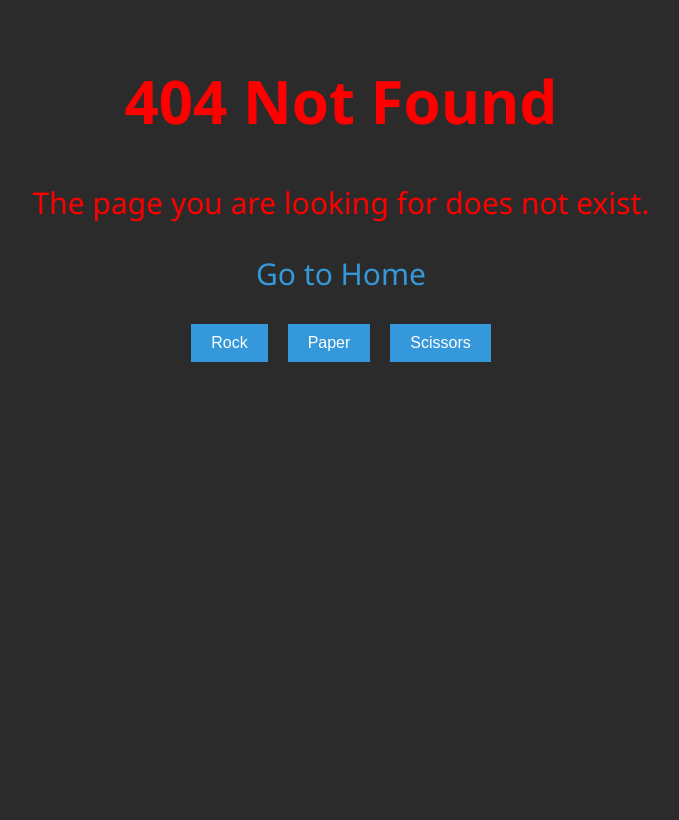
After one commit to shashankpandey04/Staff-Management-Portal, a Flask app: template templates/404.html in a window 1280 px wide. The commit adds this page. Shown: the whole page, without its empty margins (299-978 px from the left). Run offline with Flask 3, Linux system fonts and the light colour scheme; the template is opened without the code that fills it, so the values that code supplies are empty.

Commit message:
Added Navigation & Other required files.

```diff
--- a/main.py
+++ b/main.py
@@ -1 +1,57 @@
 #Staff Management Portal
+from flask import Flask, render_template, request, redirect, url_for, session
+import mysql.connector as msc
+
+mycon=msc.connect(host='localhost',user='root',passwd='root',database='aws')
+mycur=mycon.cursor()
+app = Flask(__name__)
+
+app.secret_key = 'any random string'
+@app.route('/')
+def index():
+    return render_template('index.html')
+
+@app.route('/login', methods=['GET', 'POST'])
+def login():
+    if request.method == 'POST':
+        uname = request.form['uname']
+        passwd = request.form['passwd']
+        try:
+            mycur.execute(f"SELECT * FROM login WHERE uname='{uname}' AND passwd='{passwd}' AND admin='1'")
+            admin_res = mycur.fetchone()
+            if admin_res:
+                session['uname'] = uname
+                session['admin'] = True
+                return redirect(url_for('dashboard'))
+        except:
+            pass
+        try:
+            mycur.execute(f"SELECT * FROM login WHERE uname='{uname}' AND passwd='{passwd}'")
+            user_res = mycur.fetchone()
+            if user_res:
+                session['uname'] = uname
+                return redirect(url_for('dashboard'))
+        except:
+            pass
+        return render_template('index.html', msg='Invalid Username or Password')
+    else:
+        return redirect(url_for('index'))
+
+@app.route('/dashboard')
+def dashboard():
+    if 'admin' in session:
+        return render_template('dashboard.html', session=session)
+    if 'uname' not in session:
+        return redirect(url_for('index'))
+    return render_template('dashboard.html', session=session)
+
+@app.errorhandler(404)
+def page_not_found(error):
+    return render_template('404.html'), 404
+
+@app.route('/logout')
+def logout():
+    session.clear()
+    return redirect(url_for('index'))
+
+app.run(debug=True)
--- /dev/null
+++ b/templates/404.html
@@ -0,0 +1,121 @@
+<!DOCTYPE html>
+<html lang="en">
+
+<head>
+    <meta charset="UTF-8">
+    <meta name="viewport" content="width=device-width, initial-scale=1.0">
+    <title>404 Not Found | AWS</title>
+    <style>
+        body {
+            margin: 0;
+            padding: 10px;
+            font-family: 'Segoe UI', Tahoma, Geneva, Verdana, sans-serif;
+            background-color: #2b2b2b;
+            color: #ffffff;
+            height: 100vh;
+            overflow: hidden;
+        }
+
+        .error404 {
+            color: red;
+            font-size: 30px;
+            text-align: center;
+            margin-top: 50px;
+        }
+
+        .error404 a {
+            color: #3498db;
+            text-decoration: none;
+        }
+
+        #game-container {
+            display: flex;
+            justify-content: center;
+            margin-top: 20px;
+        }
+
+        button {
+            background-color: #3498db;
+            color: #ffffff;
+            font-size: 16px;
+            padding: 10px 20px;
+            margin: 0 10px;
+            border: none;
+            cursor: pointer;
+            transition: background-color 0.3s ease-in-out;
+        }
+
+        button:hover {
+            background-color: #2980b9;
+        }
+
+        #game-results {
+            text-align: center;
+            margin-top: 20px;
+            font-weight: bold;
+        }
+        #confetti-container {
+            position: fixed;
+            width: 100%;
+            height: 100%;
+            pointer-events: none;
+            z-index: 100;
+        }
+    </style>
+</head>
+
+<body>
+    <div class="error404">
+        <h1>404 Not Found</h1>
+        <p>The page you are looking for does not exist.</p>
+        <p><a href="{{ url_for('index') }}">Go to Home</a></p>
+    </div>
+
+    <div id="game-container">
+        <button onclick="playGame('rock')">Rock</button>
+        <button onclick="playGame('paper')">Paper</button>
+        <button onclick="playGame('scissors')">Scissors</button>
+    </div>
+
+    <div id="game-results"></div>
+
+    <script src="https://cdn.jsdelivr.net/particles.js/2.0.0/particles.min.js"></script>
+    <script>
+        function playGame(playerChoice) {
+            var choices = ['rock', 'paper', 'scissors'];
+            var computerChoice = choices[Math.floor(Math.random() * choices.length)];
+
+            var result = '';
+
+            if (playerChoice === computerChoice) {
+                result = "It's a tie!";
+            } else if (
+                (playerChoice === 'rock' && computerChoice === 'scissors') ||
+                (playerChoice === 'paper' && computerChoice === 'rock') ||
+                (playerChoice === 'scissors' && computerChoice === 'paper')
+            ) {
+                result = 'You win!';
+                showConfetti();
+            } else {
+                result = 'You lose!';
+            }
+
+            document.getElementById('game-results').innerHTML = 'Your choice: ' + playerChoice + '<br>Computer\'s choice: ' + computerChoice + '<br>Result: ' + result;
+        }
+
+        function showConfetti() {
+            particlesJS('confetti-container', {
+                particles: {
+                    number: { value: 200 },
+                    size: { value: 3 },
+                    color: { value: '#ffffff' },
+                    line_linked: { color: '#ffffff' },
+                    move: { enable: true, speed: 2 }
+                }
+            });
+        }
+    </script>
+    <div id="confetti-container"></div>
+</body>
+
+</html>
```
Also changed, not shown: static/index.css (+62 -0 lines), templates/dashboard.html (+133 -1 lines), templates/index.html (+83 -1 lines).
